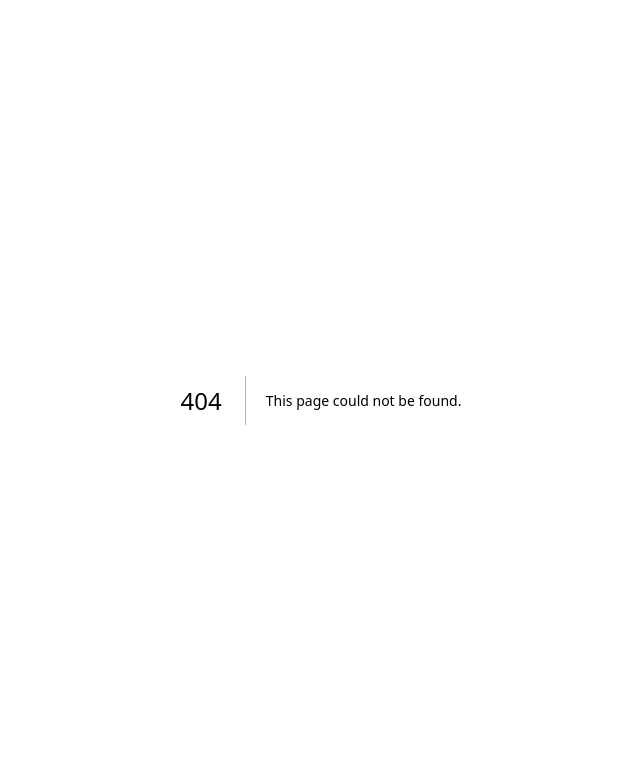
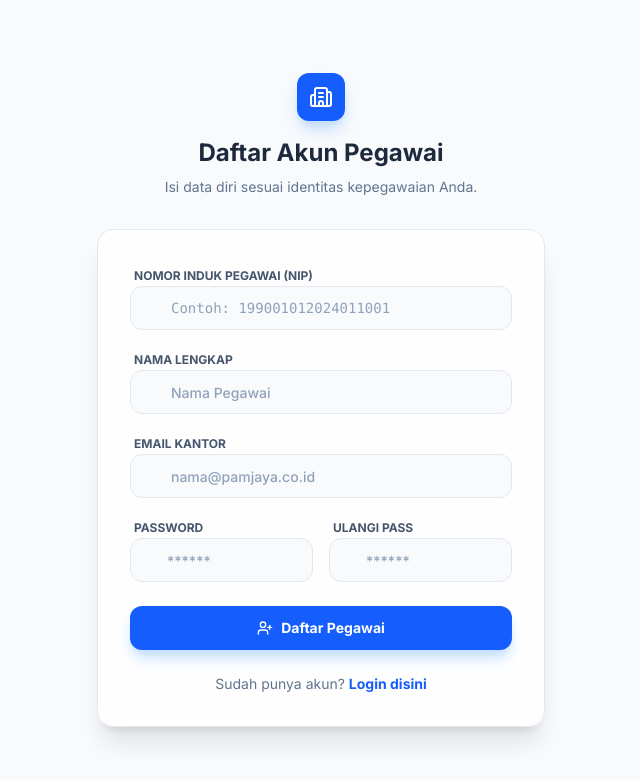
Before and after one commit to RenoSebastian/KeuanganKu-FE, a Next.js app: page /register in a window 1280 px wide. Before the commit this address had no page. Shown: the top 780 px of the page, without its empty margins (319-959 px from the left). Built offline with nearby package versions, Linux system fonts and the light colour scheme; no server answers.

Commit message:
integrasi

```diff
--- a/src/app/(auth)/login/page.tsx
+++ b/src/app/(auth)/login/page.tsx
@@ -1,13 +1,14 @@
 "use client";
 
 import { useState } from "react";
+import Link from "next/link"; // Tambahkan ini buat link ke Register
 import { useRouter } from "next/navigation";
 import Image from "next/image";
 import { Button } from "@/components/ui/button";
 import { Input } from "@/components/ui/input";
 import { Card } from "@/components/ui/card";
 import { LogIn, AlertCircle } from "lucide-react";
-import api from "@/lib/axios"; // Import Helper Axios kita tadi
+import api from "@/lib/axios";
 
 export default function LoginPage() {
   const router = useRouter();
@@ -28,20 +29,30 @@ export default function LoginPage() {
       // 1. Tembak API Backend
       const response = await api.post("/auth/login", formData);
 
-      // 2. Ambil Token & User Data
+      // 2. Ambil Token & User Data dari Backend
+      // Pastikan Backend mengirim object user lengkap (termasuk age & fixedIncome)
       const { access_token, user } = response.data;
 
-      // 3. Simpan ke LocalStorage (Sederhana & Efektif)
+      // 3. Simpan ke LocalStorage
       localStorage.setItem("token", access_token);
       localStorage.setItem("user", JSON.stringify(user));
 
-      // 4. Redirect ke Dashboard
-      router.push("/");
+      // --- LOGIC BARU: SMART REDIRECT ---
+      // Cek apakah profil user sudah lengkap (Usia & Gaji)
+      // Jika belum lengkap (baru register), lempar ke halaman Profile
+      const isProfileIncomplete = !user.age || !user.fixedIncome || user.fixedIncome === 0;
+
+      if (isProfileIncomplete) {
+        // Redirect ke Profile dengan pesan alert
+        router.push("/profile?alert=incomplete");
+      } else {
+        // Redirect Normal ke Dashboard
+        router.push("/");
+      }
 
     } catch (err: any) {
-      // Handle Error dari Backend
       const msg = err.response?.data?.message || "Login gagal. Periksa koneksi Anda.";
-      setError(Array.isArray(msg) ? msg[0] : msg); // Kadang message berupa array
+      setError(Array.isArray(msg) ? msg[0] : msg);
     } finally {
       setIsLoading(false);
     }
@@ -112,6 +123,16 @@ export default function LoginPage() {
           </Button>
         </form>
 
+        {/* LINK KE REGISTER (Hanya ini tambahan UI-nya, di bawah tombol Login) */}
+        <div className="mt-6 text-center">
+          <p className="text-xs text-slate-500">
+            Belum punya akun?{" "}
+            <Link href="/register" className="text-blue-700 font-bold hover:underline">
+              Daftar Pegawai Baru
+            </Link>
+          </p>
+        </div>
+
         <p className="text-center text-[10px] text-slate-400 mt-8 font-medium">
           &copy; 2026 PAM JAYA. All Rights Reserved.
         </p>
--- /dev/null
+++ b/src/app/(auth)/register/page.tsx
@@ -0,0 +1,184 @@
+"use client";
+
+import { useState } from "react";
+import Link from "next/link";
+import { useRouter } from "next/navigation";
+import { Button } from "@/components/ui/button";
+import { Input } from "@/components/ui/input";
+import { Card } from "@/components/ui/card";
+import { UserPlus, Mail, Lock, User, Loader2, Building2, Badge } from "lucide-react";
+import api from "@/lib/axios";
+
+export default function RegisterPage() {
+  const router = useRouter();
+  const [isLoading, setIsLoading] = useState(false);
+
+  const [formData, setFormData] = useState({
+    nip: "", // <-- Tambahan Field NIP
+    name: "",
+    email: "",
+    password: "",
+    passwordConfirm: "",
+  });
+
+  const handleChange = (e: React.ChangeEvent<HTMLInputElement>) => {
+    setFormData({ ...formData, [e.target.name]: e.target.value });
+  };
+
+  const handleRegister = async (e: React.FormEvent) => {
+    e.preventDefault();
+    setIsLoading(true);
+
+    if (formData.password !== formData.passwordConfirm) {
+      alert("Password konfirmasi tidak cocok!");
+      setIsLoading(false);
+      return;
+    }
+
+    try {
+      // Kirim NIP ke Backend
+      await api.post("/auth/register", {
+        nip: formData.nip, // <-- Dikirim disini
+        name: formData.name,
+        email: formData.email,
+        password: formData.password,
+        role: "PEGAWAI",
+      });
+
+      alert("Registrasi Berhasil! Silakan login.");
+      router.push("/login");
+
+    } catch (error: any) {
+      console.error("Register Error:", error);
+      const msg = error.response?.data?.message || "Gagal mendaftar. Cek kembali data Anda.";
+      alert(msg);
+    } finally {
+      setIsLoading(false);
+    }
+  };
+
+  return (
+    <div className="min-h-screen flex items-center justify-center bg-slate-50 p-4">
+      <div className="max-w-md w-full">
+
+        {/* Logo / Header */}
+        <div className="text-center mb-8">
+           <div className="inline-flex items-center justify-center w-12 h-12 bg-blue-600 rounded-xl text-white mb-4 shadow-lg shadow-blue-200">
+             <Building2 className="w-6 h-6" />
+           </div>
+           <h1 className="text-2xl font-bold text-slate-800">Daftar Akun Pegawai</h1>
+           <p className="text-slate-500 text-sm mt-2">
+             Isi data diri sesuai identitas kepegawaian Anda.
+           </p>
+        </div>
+
+        <Card className="p-8 border-slate-200 shadow-xl bg-white/80 backdrop-blur-xl">
+          <form onSubmit={handleRegister} className="space-y-4">
+
+            {/* INPUT NIP (BARU) */}
+            <div className="space-y-1">
+              <label className="text-xs font-bold text-slate-600 uppercase ml-1">Nomor Induk Pegawai (NIP)</label>
+              <div className="relative">
+                <Badge className="absolute left-3 top-3 w-5 h-5 text-slate-400" />
+                <Input
+                  name="nip"
+                  placeholder="Contoh: 199001012024011001"
+                  className="pl-10 h-11 bg-slate-50 border-slate-200 focus:bg-white transition-all font-mono"
+                  value={formData.nip}
+                  onChange={handleChange}
+                  required
+                />
+              </div>
+            </div>
+
+            {/* Nama */}
+            <div className="space-y-1">
+              <label className="text-xs font-bold text-slate-600 uppercase ml-1">Nama Lengkap</label>
+              <div className="relative">
+                <User className="absolute left-3 top-3 w-5 h-5 text-slate-400" />
+                <Input
+                  name="name"
+                  placeholder="Nama Pegawai"
+                  className="pl-10 h-11 bg-slate-50 border-slate-200 focus:bg-white transition-all"
+                  value={formData.name}
+                  onChange={handleChange}
+                  required
+                />
+              </div>
+            </div>
+
+            {/* Email */}
+            <div className="space-y-1">
+              <label className="text-xs font-bold text-slate-600 uppercase ml-1">Email Kantor</label>
+              <div className="relative">
+                <Mail className="absolute left-3 top-3 w-5 h-5 text-slate-400" />
+                <Input
+                  name="email"
+                  type="email"
+                  placeholder="nama@pamjaya.co.id"
+                  className="pl-10 h-11 bg-slate-50 border-slate-200 focus:bg-white transition-all"
+                  value={formData.email}
+                  onChange={handleChange}
+                  required
+                />
+              </div>
+            </div>
+
+            {/* Password */}
+            <div className="grid grid-cols-2 gap-4">
+              <div className="space-y-1">
+                <label className="text-xs font-bold text-slate-600 uppercase ml-1">Password</label>
+                <div className="relative">
+                  <Lock className="absolute left-3 top-3 w-4 h-4 text-slate-400" />
+                  <Input
+                    name="password"
+                    type="password"
+                    placeholder="******"
+                    className="pl-9 h-11 bg-slate-50 border-slate-200"
+                    value={formData.password}
+                    onChange={handleChange}
+                    required
+                  />
+                </div>
+              </div>
+              <div className="space-y-1">
+                <label className="text-xs font-bold text-slate-600 uppercase ml-1">Ulangi Pass</label>
+                <div className="relative">
+                  <Lock className="absolute left-3 top-3 w-4 h-4 text-slate-400" />
+                  <Input
+                    name="passwordConfirm"
+                    type="password"
+                    placeholder="******"
+                    className="pl-9 h-11 bg-slate-50 border-slate-200"
+                    value={formData.passwordConfirm}
+                    onChange={handleChange}
+                    required
+                  />
+                </div>
+              </div>
+            </div>
+
+            <Button
+              type="submit"
+              className="w-full h-11 bg-blue-600 hover:bg-blue-700 font-bold shadow-lg shadow-blue-200 mt-2"
+              disabled={isLoading}
+            >
+              {isLoading ? <Loader2 className="w-4 h-4 animate-spin mr-2" /> : <UserPlus className="w-4 h-4 mr-2" />}
+              Daftar Pegawai
+            </Button>
+
+          </form>
+
+          <div className="mt-6 text-center">
+            <p className="text-sm text-slate-500">
+              Sudah punya akun?{" "}
+              <Link href="/login" className="text-blue-600 font-bold hover:underline">
+                Login disini
+              </Link>
+            </p>
+          </div>
+        </Card>
+      </div>
+    </div>
+  );
+}
--- a/src/app/(dashboard)/profile/page.tsx
+++ b/src/app/(dashboard)/profile/page.tsx
@@ -41,6 +41,7 @@ export default function ProfilePage() {
 
   // Backup Data (Untuk fitur Cancel)
   const [backupData, setBackupData] = useState(formData);
+
 
   // --- 1. FETCH DATA (GET /users/me) ---
   useEffect(() => {
@@ -86,6 +87,13 @@ export default function ProfilePage() {
     };
 
     fetchProfile();
+  }, []);
+
+  useEffect(() => {
+  const params = new URLSearchParams(window.location.search);
+  if (params.get("alert") === "incomplete") {
+    alert("⚠️ MOHON PERHATIAN!\n\nData profil Anda belum lengkap. Silakan isi Usia dan Gaji Tetap agar fitur Kalkulator bisa berfungsi.");
+  }
   }, []);
 
   // --- 2. HANDLERS ---
--- a/src/lib/financial-math.ts
+++ b/src/lib/financial-math.ts
@@ -1,13 +1,13 @@
+import { BudgetResult, BudgetAllocation } from "./types";
 import { ChildProfile, EducationStage, PlanInput, PortfolioSummary, StageResult, ChildSimulationResult } from "./types";
-import { BudgetResult, BudgetAllocation } from "./types";
 
-// --- DATABASE JENJANG (Diupdate dengan Payment Frequency) ---
+// --- DATABASE JENJANG (Tetap Sesuai Request Sebelumnya) ---
 export const STAGES_DB: EducationStage[] = [
-  { id: "TK", label: "TK / PAUD", entryAge: 4, duration: 2, paymentFrequency: "MONTHLY" },
-  { id: "SD", label: "Sekolah Dasar", entryAge: 6, duration: 6, paymentFrequency: "MONTHLY" },
-  { id: "SMP", label: "SMP", entryAge: 12, duration: 3, paymentFrequency: "MONTHLY" },
-  { id: "SMA", label: "SMA", entryAge: 15, duration: 3, paymentFrequency: "MONTHLY" },
-  { id: "KULIAH", label: "Universitas", entryAge: 18, duration: 4, paymentFrequency: "SEMESTER" },
+  { id: "TK", label: "TK / PAUD", entryAge: 5, duration: 2, paymentFrequency: "MONTHLY" },
+  { id: "SD", label: "Sekolah Dasar", entryAge: 7, duration: 6, paymentFrequency: "MONTHLY" },
+  { id: "SMP", label: "SMP", entryAge: 13, duration: 3, paymentFrequency: "MONTHLY" },
+  { id: "SMA", label: "SMA", entryAge: 16, duration: 3, paymentFrequency: "MONTHLY" },
+  { id: "KULIAH", label: "Universitas", entryAge: 19, duration: 4, paymentFrequency: "SEMESTER" },
 ];
 
 // --- BASIC HELPERS ---
@@ -21,15 +21,29 @@ export const calculateAge = (dob: string): number => {
   return Math.floor(diff / (1000 * 60 * 60 * 24 * 365.25));
 };
 
-export const calculateFV = (pv: number, rate: number, years: number): number => {
-  return pv * Math.pow(1 + rate / 100, years);
+// 1. Rumus FV (Future Value)
+// Aturan Merah: Rate = Inflasi
+export const calculateFV = (pv: number, inflationRate: number, years: number): number => {
+  return pv * Math.pow(1 + inflationRate / 100, years);
 };
 
-export const calculatePMT = (fv: number, annualReturn: number, months: number): number => {
-  if (months <= 0) return fv; // Jika waktu habis/negatif, harus bayar lunas sekarang
-  const monthlyReturn = (annualReturn / 100) / 12;
-  if (monthlyReturn === 0) return fv / months;
-  return (fv * monthlyReturn) / (Math.pow(1 + monthlyReturn, months) - 1);
+// 2. Rumus PMT (Payment / Tabungan Rutin)
+// Aturan Hijau: Rate = Investasi (Murni)
+export const calculatePMT = (
+  fv: number,
+  investmentRate: number, // Pake Rate Investasi full
+  years: number
+): number => {
+  if (years <= 0) return fv;
+
+  const rate = investmentRate / 100;
+
+  // Rumus PMT Tahunan (Sesuai Struktur Dokumen PAM: Tahunan dibagi 12)
+  // PMT = FV * i / ((1 + i)^n - 1)
+  const annualPMT = (fv * rate) / (Math.pow(1 + rate, years) - 1);
+
+  // Bagi 12 untuk dapat angka bulanan
+  return annualPMT / 12;
 };
 
 // --- ADVANCED CALCULATION ENGINE (CASHFLOW MATCHING) ---
@@ -44,30 +58,26 @@ const calculateStageGranular = (
   const refStage = STAGES_DB.find(s => s.id === input.stageId);
   if (!refStage) return null;
 
-  // 1. Tentukan Titik Awal (Tahun keberapa anak masuk?)
-  // Jika startGrade = 1, masuk sesuai entryAge normal.
-  // Jika startGrade = 3, berarti masuknya telat 2 tahun (entryAge + 2).
-  // Jarak Waktu (n) = Target Usia - Usia Sekarang.
+  // Hitung Jarak Waktu (N)
   const gradeOffset = input.startGrade - 1;
   const targetEntryAge = refStage.entryAge + gradeOffset;
   let yearsUntilEntry = targetEntryAge - childAge;
+
   if (yearsUntilEntry < 0) yearsUntilEntry = 0;
 
-  // Variabel Penampung Total
   let totalFutureCost = 0;
   let totalMonthlySaving = 0;
   const breakdownDetails: any[] = [];
 
-  // --- KOMPONEN A: UANG PANGKAL (ENTRY FEE) ---
-  // Hanya dihitung jika anak masuk dari Kelas 1 (startGrade === 1)
-  // Asumsi: Kalau pindahan/lanjut kelas tengah, uang pangkal dianggap sudah lunas/beda skema.
+  // --- KOMPONEN A: UANG PANGKAL ---
   if (input.startGrade === 1 && input.costNow.entryFee > 0) {
-    const timeDistance = yearsUntilEntry; // Jarak waktu (Tahun)
+    const timeDistance = yearsUntilEntry;
+
+    // FV pakai Inflasi
     const fvEntry = calculateFV(input.costNow.entryFee, inflation, timeDistance);
 
-    // Hitung PMT untuk item ini
-    const monthsToSave = timeDistance * 12;
-    const savingReq = calculatePMT(fvEntry, returnRate, monthsToSave);
+    // PMT pakai Return Investasi
+    const savingReq = calculatePMT(fvEntry, returnRate, timeDistance);
 
     totalFutureCost += fvEntry;
     totalMonthlySaving += savingReq;
@@ -81,36 +91,28 @@ const calculateStageGranular = (
   }
 
   // --- KOMPONEN B: BIAYA PERIODIK (SPP / UKT) ---
-  // Dihitung per tahun ajaran
   const remainingDuration = refStage.duration - gradeOffset;
 
   for (let i = 0; i < remainingDuration; i++) {
-    // Jarak waktu pembayaran untuk tahun ke-i
-    // Tahun 1 jaraknya = yearsUntilEntry
-    // Tahun 2 jaraknya = yearsUntilEntry + 1, dst.
     const timeDistance = yearsUntilEntry + i;
 
-    // Tentukan Base Cost per Tahun
     let yearlyBaseCost = 0;
     let labelItem = "";
 
     if (refStage.paymentFrequency === "MONTHLY") {
-      yearlyBaseCost = input.costNow.monthlyFee * 12; // SPP x 12 bulan
+      yearlyBaseCost = input.costNow.monthlyFee * 12;
       labelItem = `SPP Tahun ke-${i + 1}`;
     } else {
-      yearlyBaseCost = input.costNow.monthlyFee * 2; // UKT x 2 semester
+      yearlyBaseCost = input.costNow.monthlyFee * 2;
       labelItem = `UKT Tahun ke-${i + 1}`;
     }
 
     if (yearlyBaseCost > 0) {
-      // 1. Hitung Inflasi untuk tahun ke-i
+      // FV pakai Inflasi
       const fvYearly = calculateFV(yearlyBaseCost, inflation, timeDistance);
 
-      // 2. Hitung PMT (Menabung sampai tahun ke-i)
-      // Logic: Kita punya waktu menabung sampai tagihan tahun ke-i datang.
-      // Jadi beban SPP kelas 6 SD, bisa dicicil selama 6 tahun, bukan 1 tahun.
-      const monthsToSave = timeDistance * 12;
-      const savingReq = calculatePMT(fvYearly, returnRate, monthsToSave);
+      // PMT pakai Return Investasi
+      const savingReq = calculatePMT(fvYearly, returnRate, timeDistance);
 
       totalFutureCost += fvYearly;
       totalMonthlySaving += savingReq;
```
